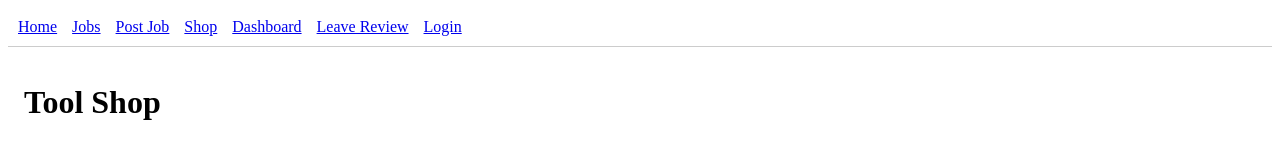
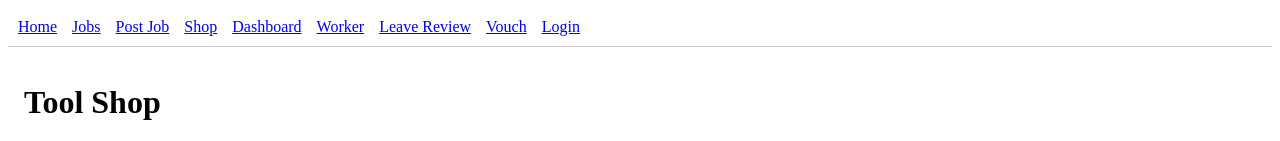
Before and after one commit to vinnielapenna/Tradetask-shop, a Next.js app: page /shop in a window 1280 px wide. Shown: the top 141 px of the page. Built offline with nearby package versions, Linux system fonts and the light colour scheme.

Commit message:
Update Header.js

```diff
--- a/components/Header.js
+++ b/components/Header.js
@@ -8,7 +8,9 @@ export default function Header() {
       <Link href="/post-job" style={{ marginRight: 15 }}>Post Job</Link>
       <Link href="/shop" style={{ marginRight: 15 }}>Shop</Link>
       <Link href="/dashboard" style={{ marginRight: 15 }}>Dashboard</Link>
+      <Link href="/worker" style={{ marginRight: 15 }}>Worker</Link>
       <Link href="/leave-review" style={{ marginRight: 15 }}>Leave Review</Link>
+      <Link href="/vouch" style={{ marginRight: 15 }}>Vouch</Link>
       <Link href="/login">Login</Link>
     </nav>
   );
```
